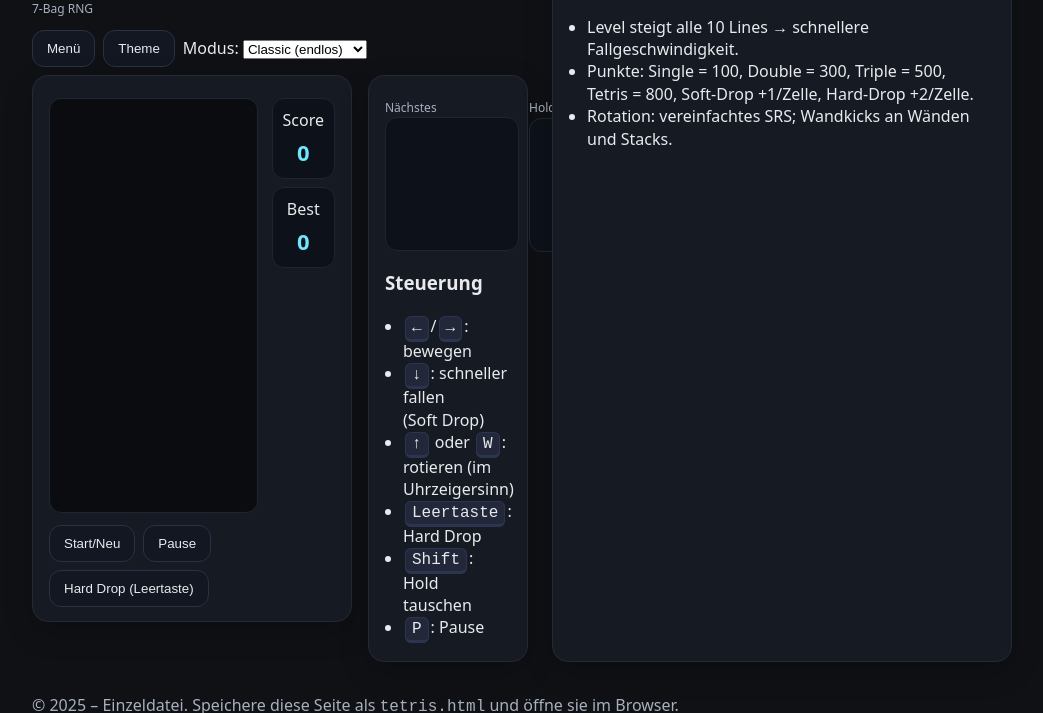
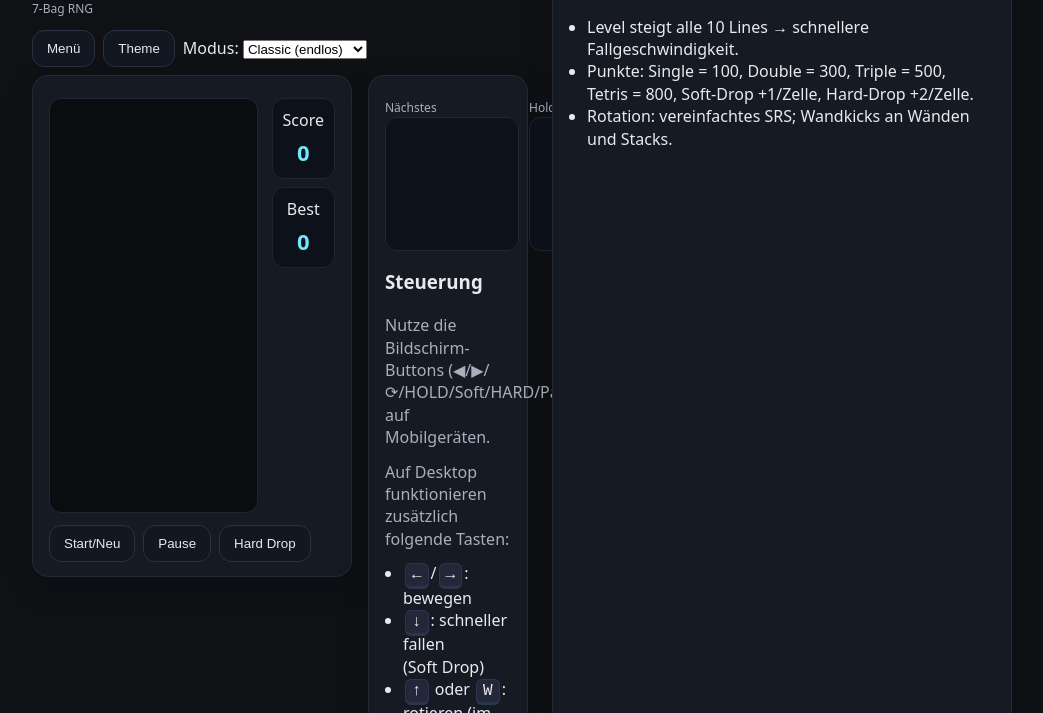
Before and after one commit to mathlass/tetris, a plain HTML site: page index.html in a window 1280 px wide. Shown: the part 87-800 px from the top of the page, without its empty margins (118-1161 px from the left). Drawn offline with Linux system fonts and the light colour scheme.

Commit message:
feat: prioritize mobile controls

```diff
--- a/index.html
+++ b/index.html
@@ -45,7 +45,7 @@
           <div class="buttons">
             <button id="btnStart">Start/Neu</button>
             <button id="btnPause">Pause</button>
-            <button id="btnHard">Hard Drop (Leertaste)</button>
+            <button id="btnHard">Hard Drop</button>
           </div>
           <div class="tag" id="comboTag"></div>
         </div>
@@ -55,11 +55,13 @@
               <canvas id="next" class="mini" width="120" height="120"></canvas>
             </div>
             <div>
-              <div class="tag">Hold (<kbd>Shift</kbd>)</div>
+              <div class="tag">Hold</div>
               <canvas id="hold" class="mini" width="120" height="120"></canvas>
             </div>
           </div>
           <h3>Steuerung</h3>
+          <p>Nutze die Bildschirm-Buttons (◀︎/▶︎/⟳/HOLD/Soft/HARD/Pause/Neu) auf Mobilgeräten.</p>
+          <p>Auf Desktop funktionieren zusätzlich folgende Tasten:</p>
           <ul>
             <li><kbd>←</kbd>/<kbd>→</kbd>: bewegen</li>
             <li><kbd>↓</kbd>: schneller fallen (Soft Drop)</li>
```
